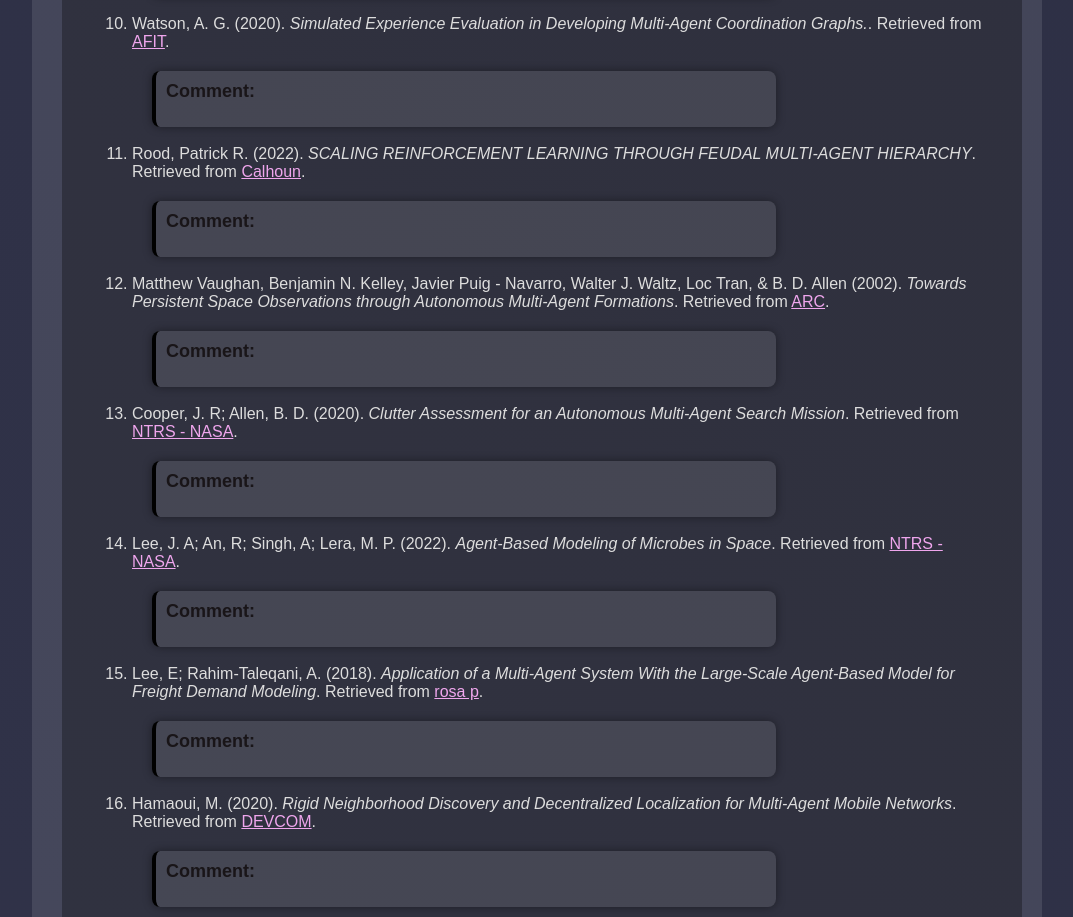
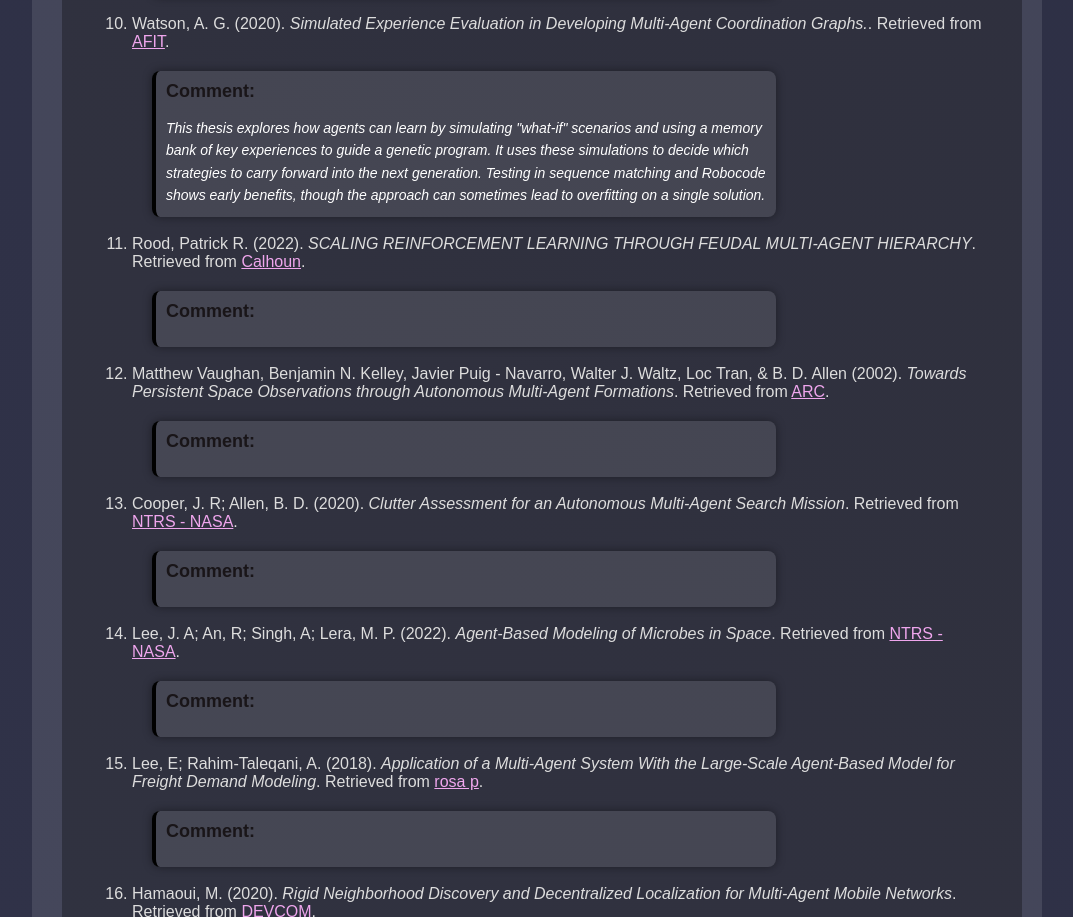
Before and after one commit to fabio-pecora/topics-in-system-simulation-csc754, a plain HTML site: page index.html in a window 1280 px wide. Shown: the part 9182-10099 px from the top of the page, without its empty margins (103-1176 px from the left). Drawn offline with Linux system fonts and the light colour scheme.

Commit message:
new comment

```diff
--- a/index.html
+++ b/index.html
@@ -407,7 +407,7 @@
             <a href="https://scholar.afit.edu/etd/3623/" target="_blank" style="color: rgb(239, 166, 237)">AFIT</a>.</li>
             <div class="comment-section">
               <div class="comment-title">Comment:</div>
-              <div class="comment-content"></div>
+              <div class="comment-content">This thesis explores how agents can learn by simulating "what-if" scenarios and using a memory bank of key experiences to guide a genetic program. It uses these simulations to decide which strategies to carry forward into the next generation. Testing in sequence matching and Robocode shows early benefits, though the approach can sometimes lead to overfitting on a single solution.</div>
             </div>
             <br>
           <li>Rood, Patrick R. (2022). <i>SCALING REINFORCEMENT LEARNING THROUGH FEUDAL MULTI-AGENT HIERARCHY</i>. Retrieved from
```
